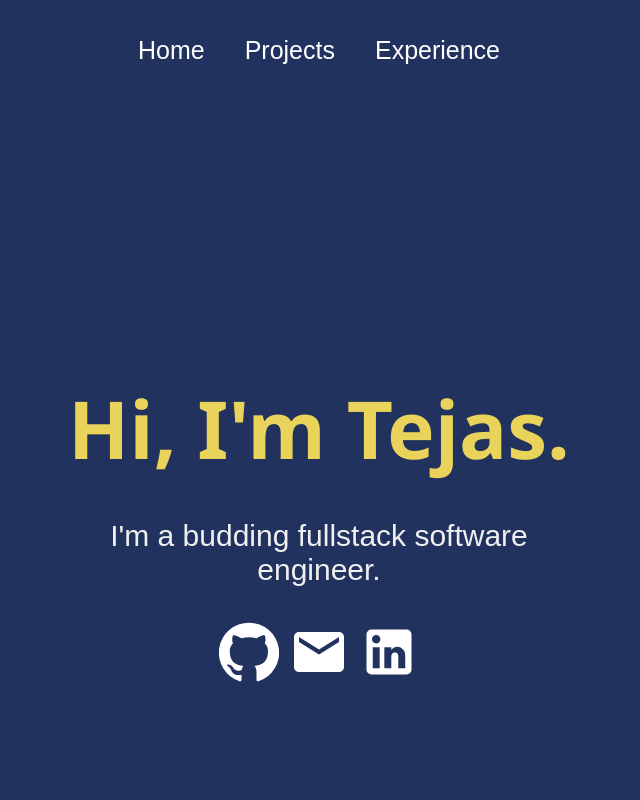
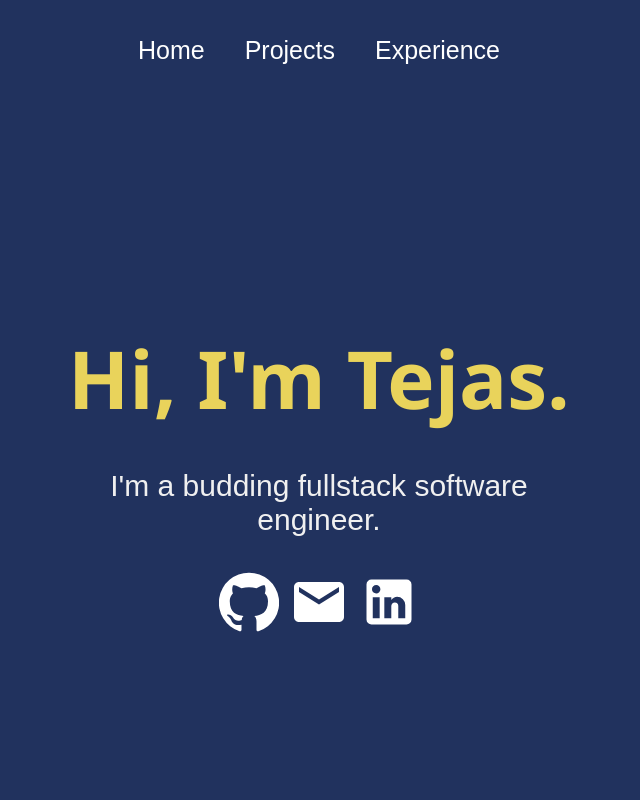
Before and after one commit to tcousik/Portfolio, a React (Create React App) app: page / in a window 1280 px wide. Shown: the top 800 px of the page, without its empty margins (321-961 px from the left). Built offline with nearby package versions, Linux system fonts and the light colour scheme.

Commit message:
margin top -50

```diff
--- a/src/styles/Home.css
+++ b/src/styles/Home.css
@@ -15,6 +15,7 @@
     text-align: center;
     background-color: #21325e;
     color: #f0f0f0;
+    margin-top: -50px;
 }
 
 .about h2 {
@@ -46,6 +47,7 @@
 
 .skills h1 {
     color: #3e497a;
+    margin-bottom: -50px;
 }
 
 .skills .list {
```
